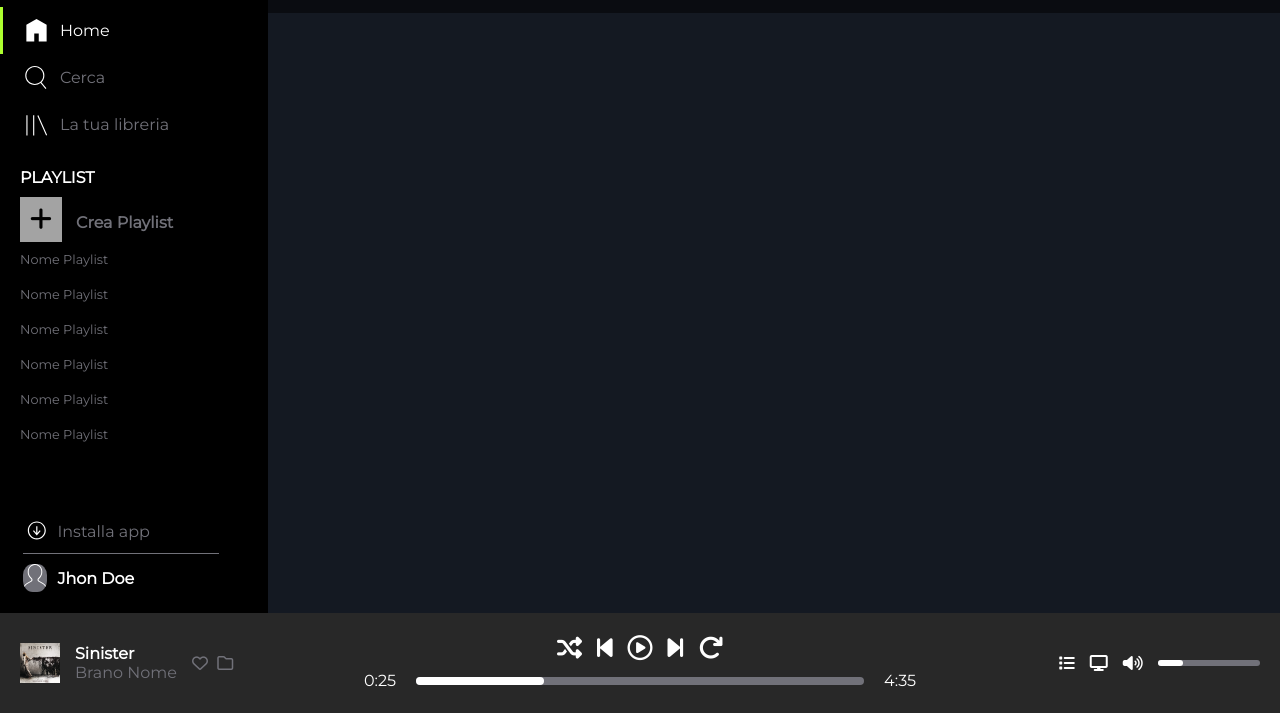
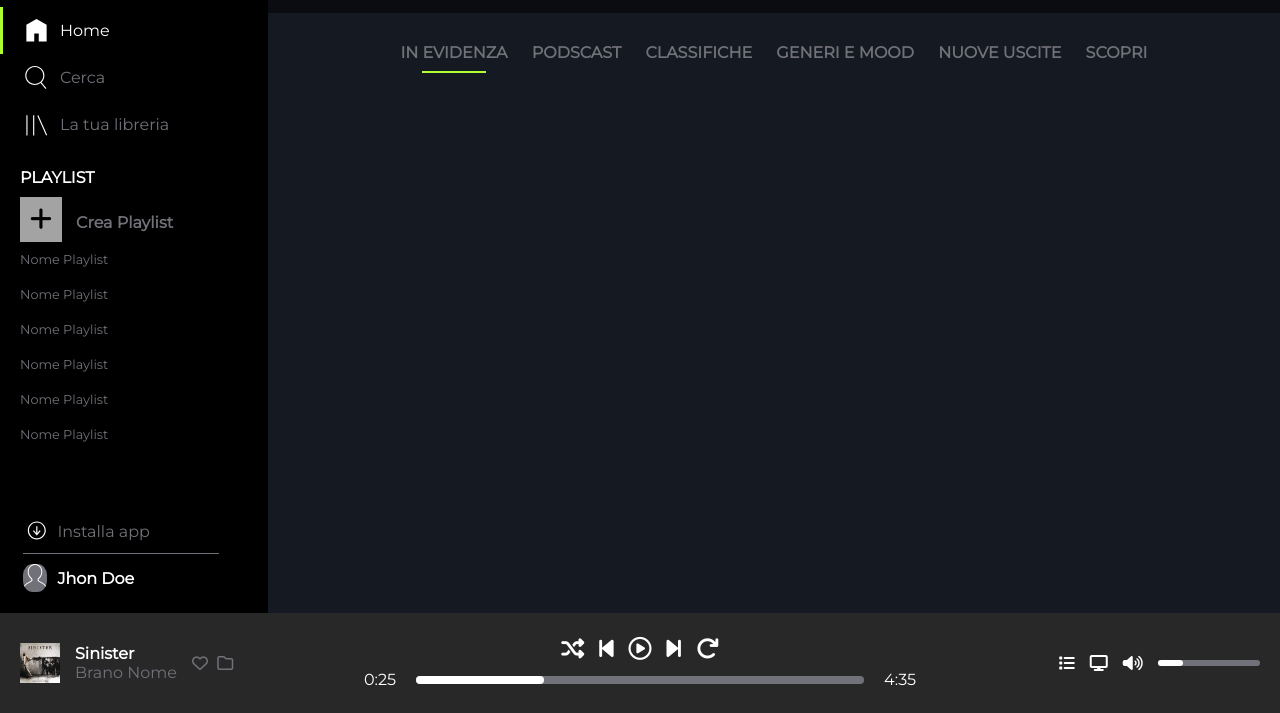
Before and after one commit to paolocastaldi/html-css-spotifyweb, a plain HTML site: page index.html in a window 1280 px wide. Shown: the part 87-800 px from the top of the page. Drawn offline with Linux system fonts and the light colour scheme.

Commit message:
Agg. Pad di nav. con hover

```diff
--- a/css/style.css
+++ b/css/style.css
@@ -200,6 +200,75 @@ header{
     margin: 10px 0;
 }
 
+/* PAD CATEGORIE PRINCIPALI */
+
+.pad-bot-top{
+    padding: 20px 0;
+}
+
+.pad-bot{
+    padding-bottom: 20px;
+}
+
+.main-nav{
+    width: 80%;
+    margin: 0 auto;
+}
+
+.main-nav ul{
+    list-style: none;
+    text-align: center;
+}
+
+.main-nav li{
+    display: inline-block;
+    margin: 0 10px;
+    font-size: 1rem;
+    text-align: center;
+    position: relative;
+    line-height: 40px;
+}
+
+.main-nav li a{
+    text-decoration: none;
+    color: var(--LightGrey);
+    text-transform: uppercase;
+    font-weight: bold;
+}
+
+.main-nav li a:hover{
+    color: white;
+}
+
+.main-nav li a:hover::after{
+    visibility: visible;
+}
+
+.active-nav{
+    position: absolute;
+    bottom: 0;
+    left: 20%;
+    right: 20%;
+    height: 2px;
+    display: block;
+    z-index: 99;
+    background-color: var(--Green);
+}
+
+.main-nav li a::after{
+    bottom: 0;
+    left: 20%;
+    right: 20%;
+    height: 2px;
+    display: block;
+    z-index: 99;
+    background-color: var(--Green);
+    visibility: hidden;
+    content: "";
+    position: absolute;
+
+}
+
 /* FOOTER */
 
 footer{
@@ -309,11 +378,6 @@ footer>section{
     gap: 15px;
     justify-content: space-around;
     flex-shrink: 1;
-}
-
-.player-top>i{
-    font-size: 25px;
-    color: white;
 }
 
 .player-bot{
--- a/index.html
+++ b/index.html
@@ -66,6 +66,23 @@
                     Effettua l'upgrade
                 </div>
             </header>
+
+            <main>
+                <section class="pad-bot-top">
+                    <div class="main-nav">
+                        <ul>
+                            <li><a href="">in evidenza</a><div class="active-nav"></div></li>
+                            <li><a href="">podscast</a></li>
+                            <li><a href="">classifiche</a></li>
+                            <li><a href="">generi e mood</a></li>
+                            <li><a href="">nuove uscite</a></li>
+                            <li><a href="">scopri</a></li>
+                        </ul>
+                    </div>
+                </section>
+            </main>
+
+
         </div>
 
     </div>
```
